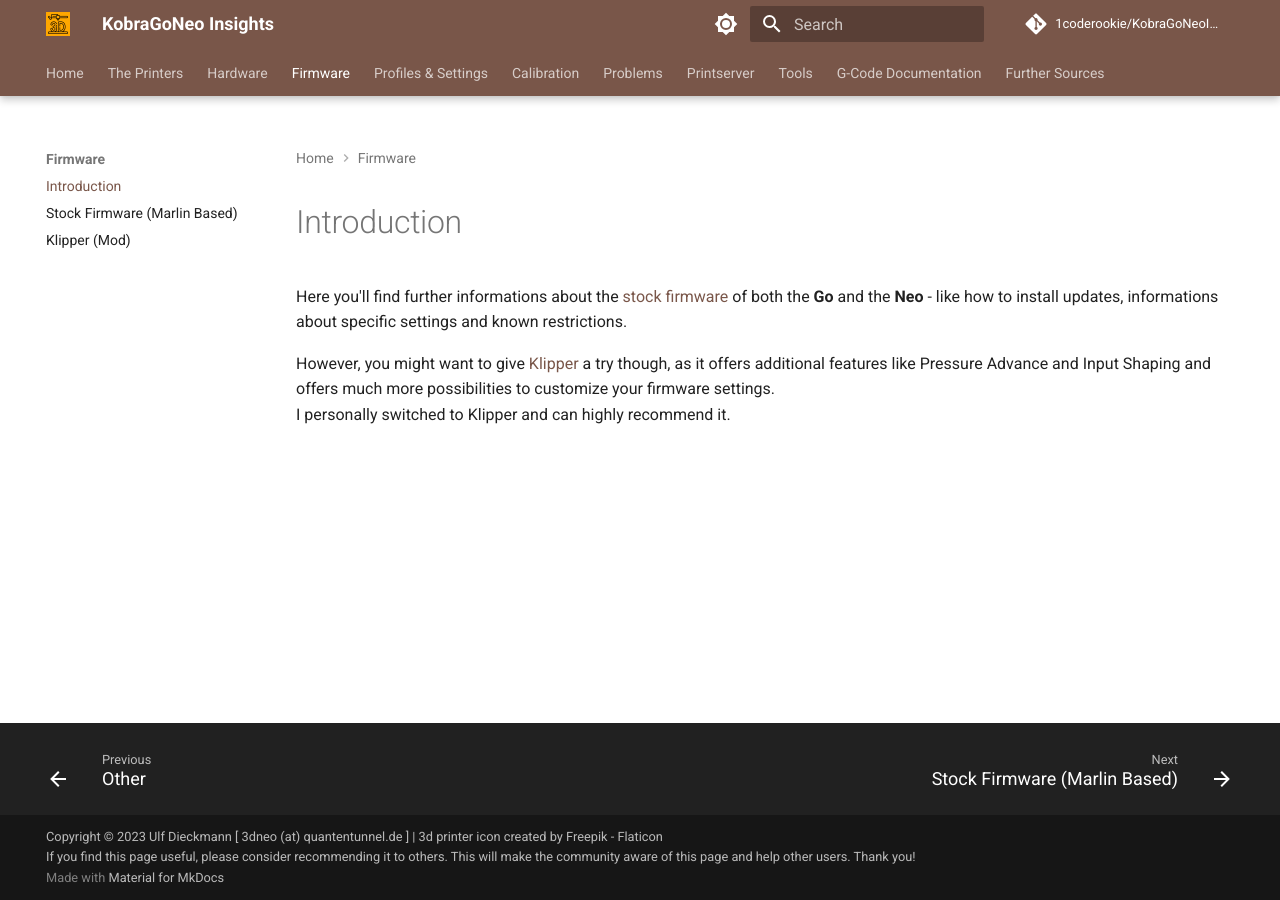
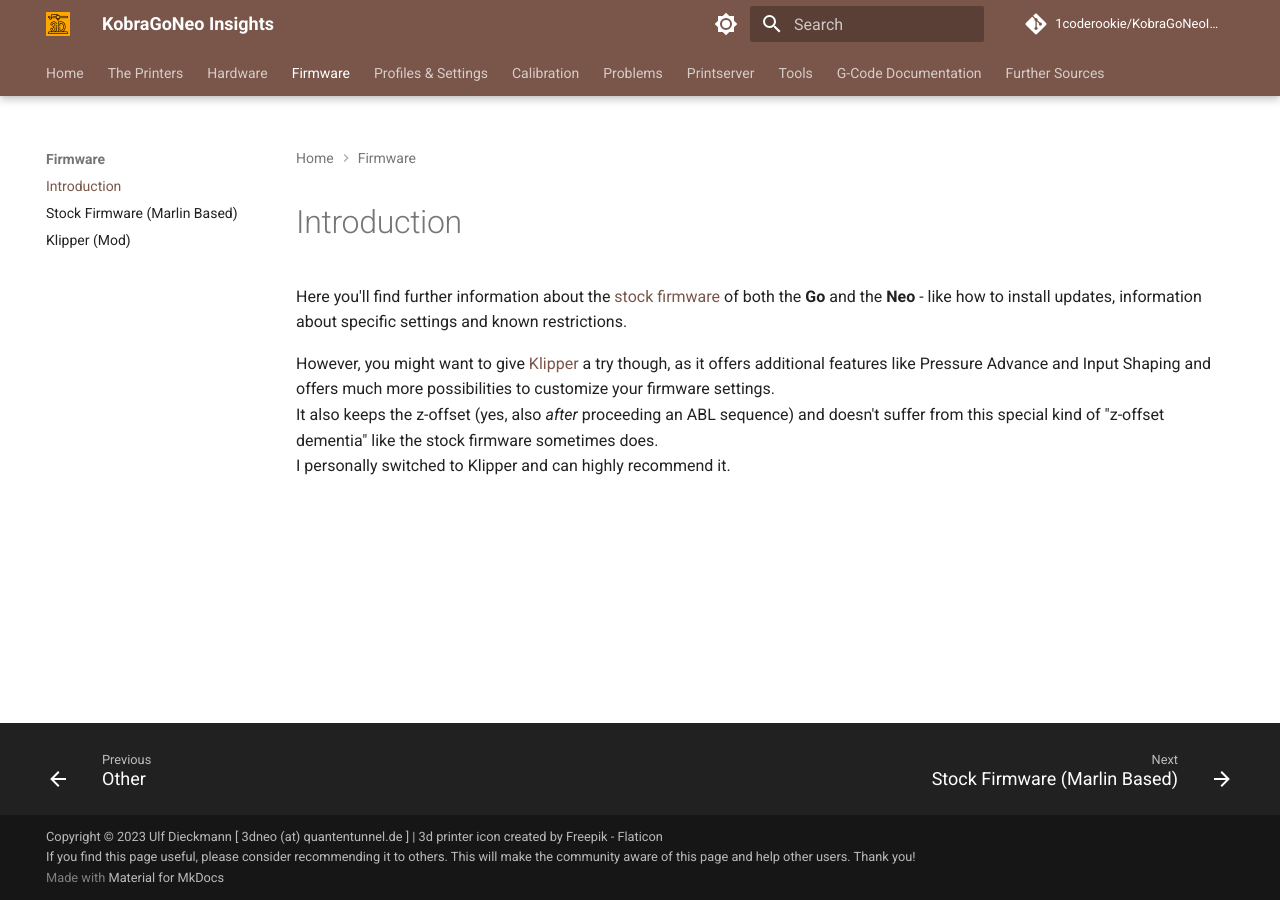
Before and after one commit to 1coderookie/KobraGoNeoInsights, an MkDocs documentation site: the page built from docs/firmware/introduction.md, in a window 1280 px wide. Built offline with MkDocs 1.6.1 and Material for MkDocs 9.7.7, drawn with Linux system fonts in a browser that asks for light colours; comment, search, counter and statistics services are not loaded.

Commit message:
Update introduction.md

```diff
--- a/docs/firmware/introduction.md
+++ b/docs/firmware/introduction.md
@@ -1,7 +1,8 @@
 <link rel=”manifest” href=”docs/manifest.webmanifest”>
 
 # Introduction
-Here you'll find further informations about the [stock firmware](fw_marlin.md) of both the **Go** and the **Neo** - like how to install updates, informations about specific settings and known restrictions.
+Here you'll find further information about the [stock firmware](fw_marlin.md) of both the **Go** and the **Neo** - like how to install updates, information about specific settings and known restrictions.
 
 However, you might want to give [Klipper](fw_klipper.md) a try though, as it offers additional features like Pressure Advance and Input Shaping and offers much more possibilities to customize your firmware settings.
+It also keeps the z-offset (yes, also *after* proceeding an ABL sequence) and doesn't suffer from this special kind of "z-offset dementia" like the stock firmware sometimes does.
 I personally switched to Klipper and can highly recommend it.
```
